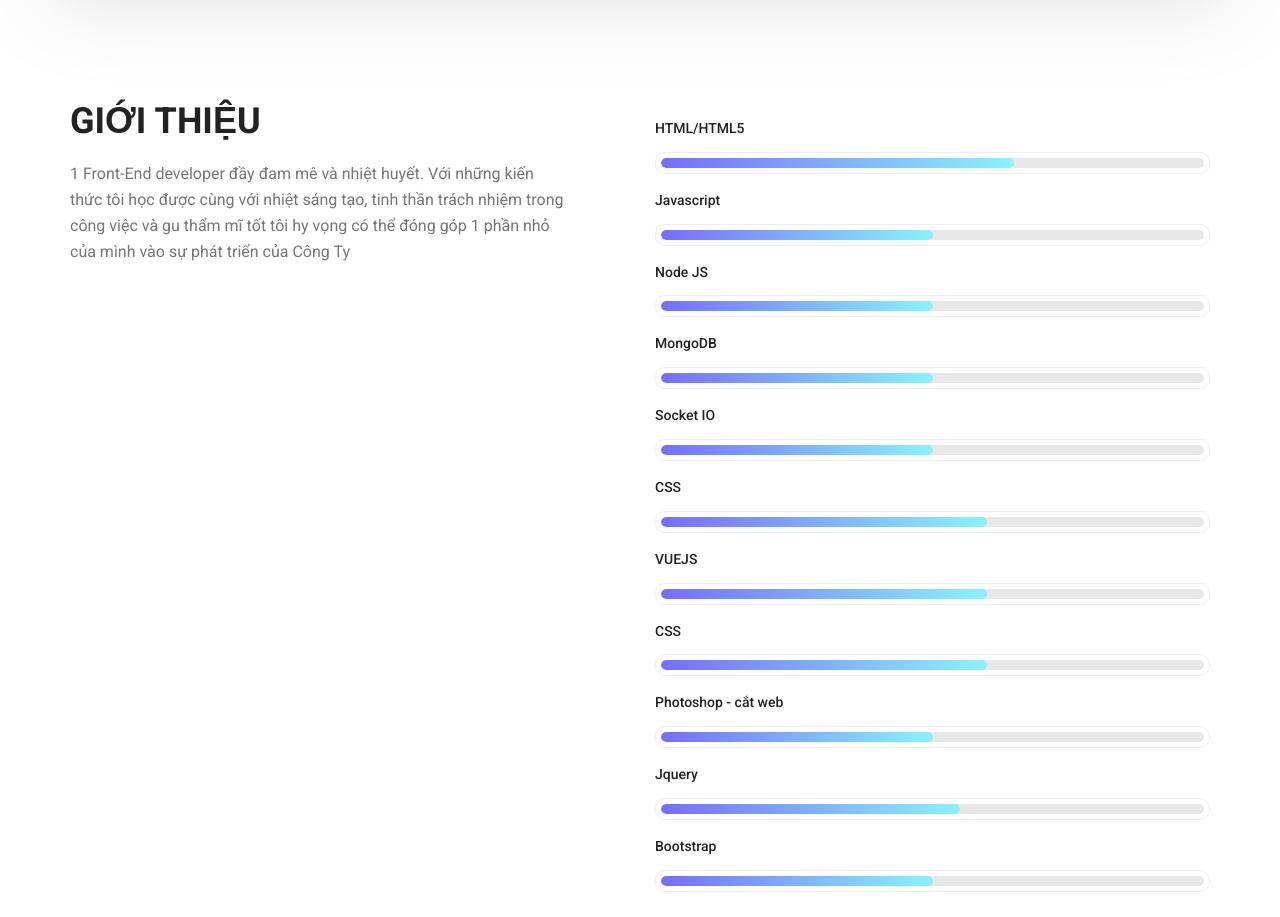
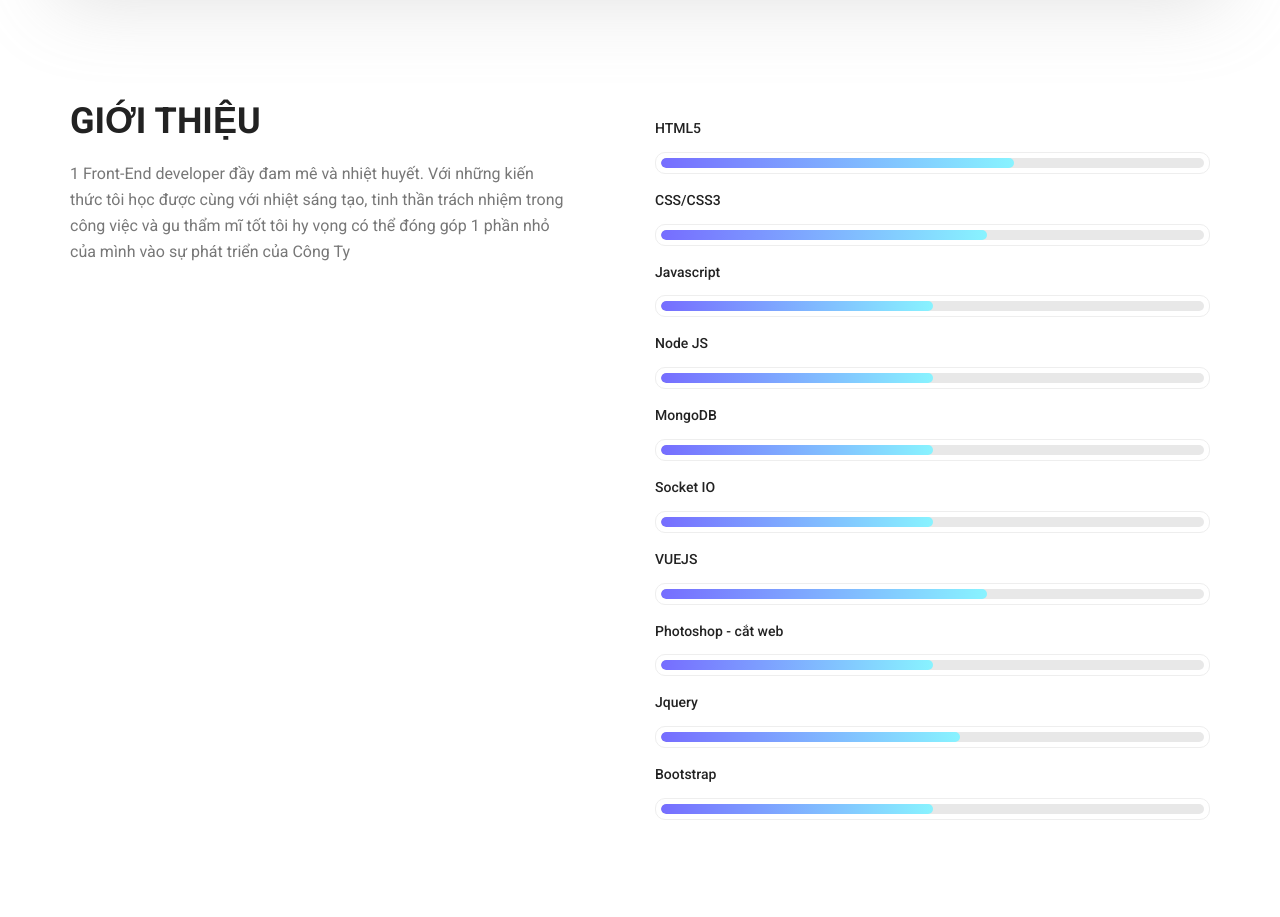
Before and after one commit to vnphu/cv, a website: page index.html in a window 1280 px wide. Shown: the part 980-1897 px from the top of the page. Drawn offline with Linux system fonts and the light colour scheme.

Commit message:
Update index.html

```diff
--- a/index.html
+++ b/index.html
@@ -83,10 +83,18 @@
         				<div class="tools_expert">
         					<div class="skill_main">
 								<div class="skill_item">
-									<h4>HTML/HTML5</h4>
+									<h4>HTML5</h4>
 									<div class="progress_br">
 										<div class="progress">
 											<div class="progress-bar" role="progressbar" aria-valuenow="65" aria-valuemin="0" aria-valuemax="100"></div>
+										</div>
+									</div>
+								</div>
+								<div class="skill_item">
+									<h4>CSS/CSS3</h4>
+									<div class="progress_br">
+										<div class="progress">
+											<div class="progress-bar" role="progressbar" aria-valuenow="60" aria-valuemin="0" aria-valuemax="100"></div>
 										</div>
 									</div>
 								</div>
@@ -122,14 +130,7 @@
 										</div>
 									</div>
 								</div>
-								<div class="skill_item">
-									<h4>CSS</h4>
-									<div class="progress_br">
-										<div class="progress">
-											<div class="progress-bar" role="progressbar" aria-valuenow="60" aria-valuemin="0" aria-valuemax="100"></div>
-										</div>
-									</div>
-								</div>
+
 								<div class="skill_item">
 									<h4>VUEJS</h4>
 									<div class="progress_br">
@@ -138,14 +139,7 @@
 										</div>
 									</div>
 								</div>
-								<div class="skill_item">
-									<h4>CSS</h4>
-									<div class="progress_br">
-										<div class="progress">
-											<div class="progress-bar" role="progressbar" aria-valuenow="60" aria-valuemin="0" aria-valuemax="100"></div>
-										</div>
-									</div>
-								</div>
+
 								<div class="skill_item">
 									<h4>Photoshop - cắt web </h4>
 									<div class="progress_br">
```
